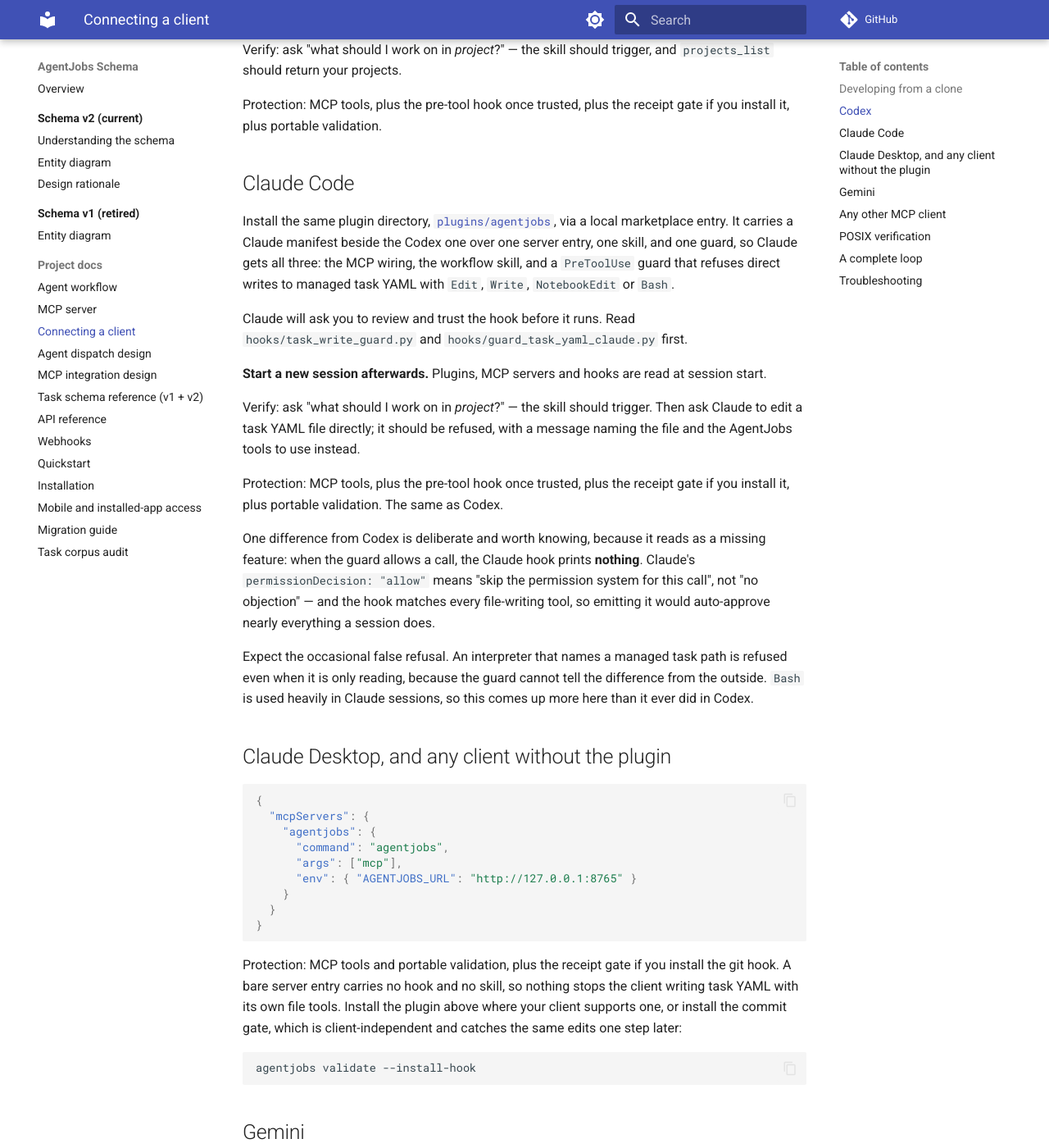
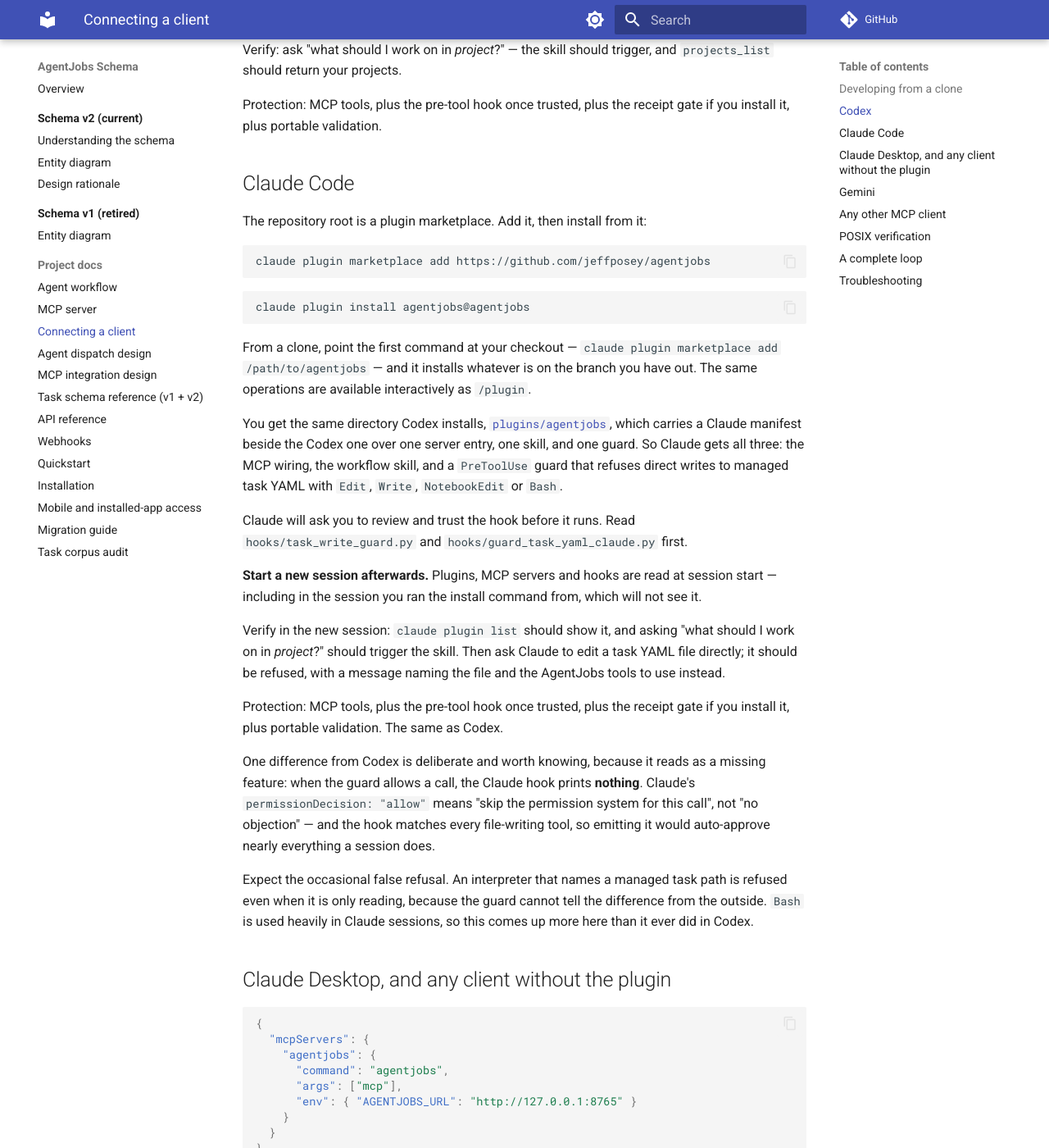
Before and after one commit to jeffposey/agentjobs, an MkDocs documentation site: the page built from docs/mcp-clients.md, in a window 1280 px wide and 1400 px high, scrolled down 1346 px. Shown: the whole window at 82% size. Built offline with MkDocs 1.6.1 and Material for MkDocs 9.7.7, drawn with Linux system fonts in a browser that asks for light colours; comment, search, counter and statistics services are not loaded.

Commit message:
feat(plugin): make the repository a marketplace so the plugin is installable
"Add the plugin from a local marketplace entry pointing at this directory"
was the entire install instruction, and it is not one. There was no Claude
marketplace manifest anywhere in the repository, so `claude plugin install`
had nothing to resolve. The only marketplace file that existed was Codex's at
.agents/plugins/marketplace.json, and it is untracked -- it exists on one
machine and ships to nobody.

The repository root is now the marketplace. The README and the client guide
carry the two commands that actually work, for the remote and for a clone,
plus list/details for checking the result.

Tests assert the source path resolves to a directory containing a plugin
manifest and that the two manifests agree on the name. A source that does not
resolve fails at install time on the user's machine while the repository looks
fine from here, which is how this went unnoticed.

Co-Authored-By: Claude Opus 5 <noreply@anthropic.com>

````diff
--- a/docs/mcp-clients.md
+++ b/docs/mcp-clients.md
@@ -67,22 +67,38 @@ you install it, plus portable validation.
 
 ## Claude Code
 
-Install the same plugin directory,
+The repository root is a plugin marketplace. Add it, then install from it:
+
+```bash
+claude plugin marketplace add https://github.com/jeffposey/agentjobs
+```
+
+```bash
+claude plugin install agentjobs@agentjobs
+```
+
+From a clone, point the first command at your checkout —
+`claude plugin marketplace add /path/to/agentjobs` — and it installs whatever is on the
+branch you have out. The same operations are available interactively as `/plugin`.
+
+You get the same directory Codex installs,
 [`plugins/agentjobs`](https://github.com/jeffposey/agentjobs/tree/main/plugins/agentjobs),
-via a local marketplace entry. It carries a Claude manifest beside the Codex one over
-one server entry, one skill, and one guard, so Claude gets all three: the MCP wiring,
-the workflow skill, and a `PreToolUse` guard that refuses direct writes to managed task
-YAML with `Edit`, `Write`, `NotebookEdit` or `Bash`.
+which carries a Claude manifest beside the Codex one over one server entry, one skill,
+and one guard. So Claude gets all three: the MCP wiring, the workflow skill, and a
+`PreToolUse` guard that refuses direct writes to managed task YAML with `Edit`,
+`Write`, `NotebookEdit` or `Bash`.
 
 Claude will ask you to review and trust the hook before it runs. Read
 `hooks/task_write_guard.py` and `hooks/guard_task_yaml_claude.py` first.
 
 **Start a new session afterwards.** Plugins, MCP servers and hooks are read at session
-start.
+start — including in the session you ran the install command from, which will not see
+it.
 
-Verify: ask "what should I work on in *project*?" — the skill should trigger. Then ask
-Claude to edit a task YAML file directly; it should be refused, with a message naming
-the file and the AgentJobs tools to use instead.
+Verify in the new session: `claude plugin list` should show it, and asking "what should
+I work on in *project*?" should trigger the skill. Then ask Claude to edit a task YAML
+file directly; it should be refused, with a message naming the file and the AgentJobs
+tools to use instead.
 
 Protection: MCP tools, plus the pre-tool hook once trusted, plus the receipt gate if
 you install it, plus portable validation. The same as Codex.
````
Also changed, not shown: plugins/agentjobs/README.md (+36 -3 lines), 2 other files.
